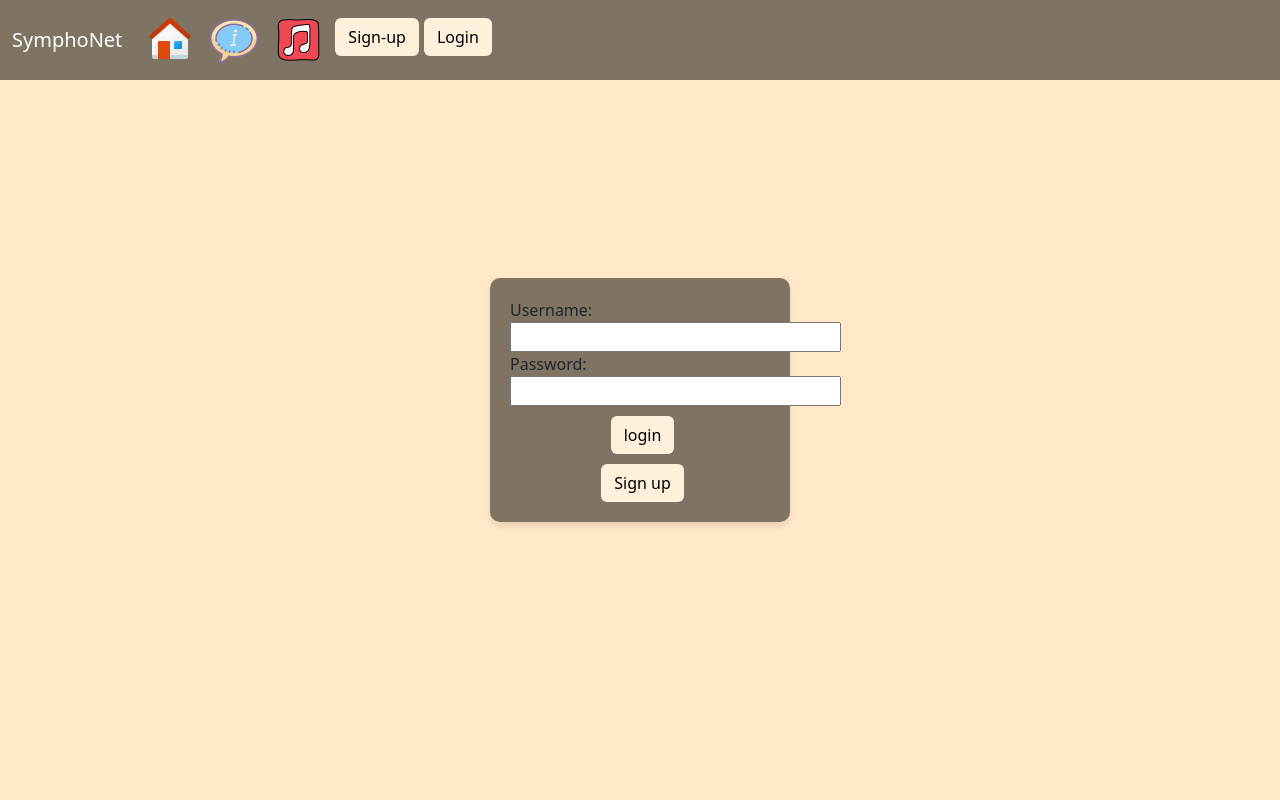
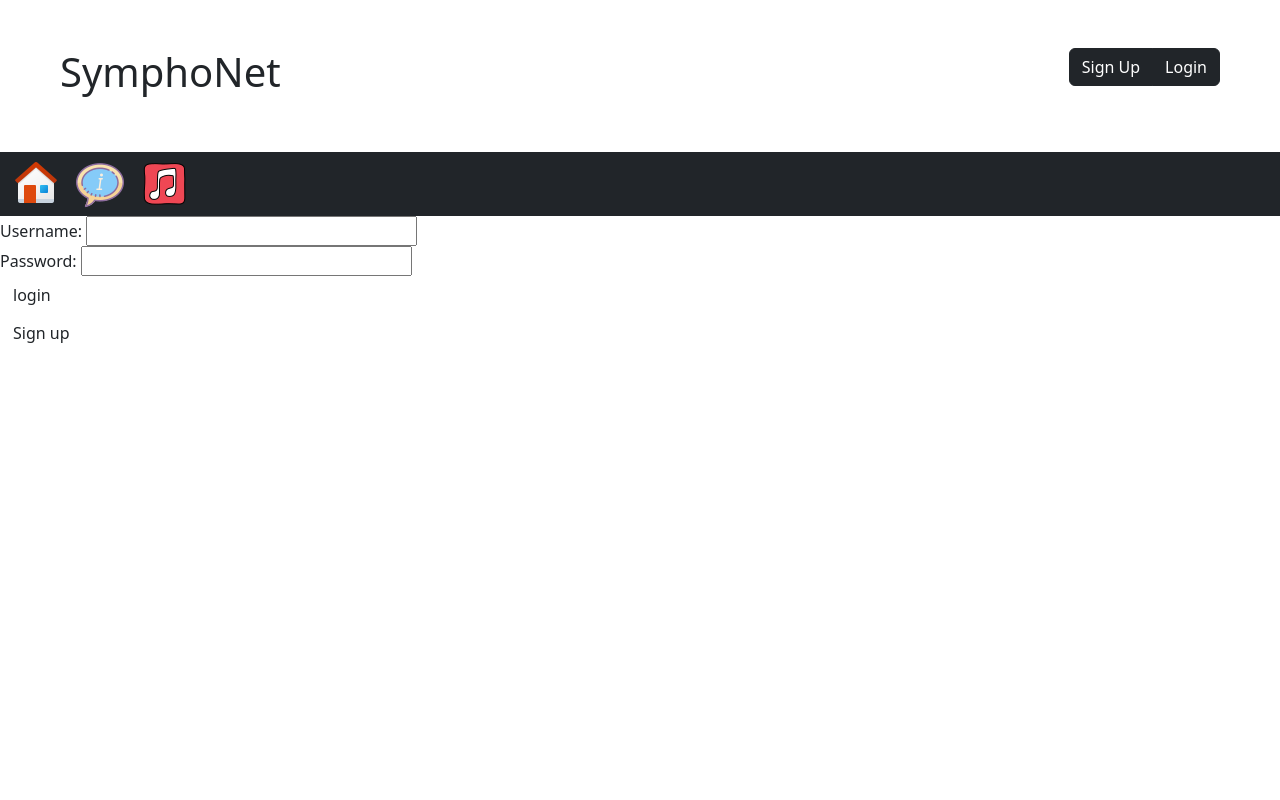
Before and after one commit to joe22123/symphonet, a Django app: page /symphonet/login/ in a window 1280 px wide. Run offline with Django 3.2, Linux system fonts and the light colour scheme.

Commit message:
Setup Bootstrap in base and modified account template

```diff
--- a/symphonet/static/style/base.css
+++ /dev/null
@@ -1,104 +0,0 @@
-/* base.css */
-
-.user-message {
-    text-align: right;
-    margin-right: 10px;
-    font-weight: bold;
-}
-
-.logout {
-    text-align: right;
-    margin-right: 10px;
-}
-
-/* Styles for the home icon image */
-/* .home-icon img {
-    width: 30px;
-    height: 30px;
-}
-
-
-.account-icon img {
-    width: 60px;
-    height: 60px;
-}
-
-.about-icon img {
-    width: 50px;
-    height: 50px;
-}
-
-.song-icon img {
-    width: 60px;
-    height: 60px;
-} */
-
-body {
-    background-color: rgba(255, 224, 178, 0.717);
-    background-size: cover;
-    background-position: center;
-    height: 100vh;
-    margin: 0;
-    display: flex;
-    justify-content: center;
-    align-items: center;
-
-}
-
-.login-container {
-    flex: 1;
-    /* This will make login form take remaining vertical space */
-    display: flex;
-    justify-content: center;
-    align-items: center;
-}
-
-.login-form {
-    background-color: rgba(0, 0, 0, 0.5);
-    /* Add opacity to background */
-    padding: 20px;
-    align-items: center;
-    align-content: center;
-    border-radius: 10px;
-    box-shadow: 0 4px 6px rgba(0, 0, 0, 0.1);
-    width: 300px;
-    /* Set width to prevent stretching */
-}
-
-.form-control {
-    margin-bottom: 15px;
-    /* Increased margin between input fields */
-}
-
-.btn-container {
-    display: flex;
-    justify-content: center;
-    /* Align buttons to the center */
-}
-
-.btn {
-    width: auto;
-    color: #000;
-    background-color: #fff0db;
-    margin-top: 10px;
-    margin-left: 5px;
-    padding: auto;
-    /* Added margin between buttons and input fields */
-    transition: all 0.3s ease;
-    /* Smooth transition */
-}
-
-.btn-link {
-    width: 50%;
-    color: #116bc4;
-    margin-top: 10px;
-    /* Added margin between buttons and input fields */
-    transition: all 0.3s ease;
-    /* Smooth transition */
-}
-
-
-.btn:hover {
-    color: #fff0db;
-    background-color: #000;
-}
--- a/symphonet/templates/symphonet/base.html
+++ b/symphonet/templates/symphonet/base.html
@@ -12,61 +12,60 @@
         Symphonet
         {% endblock %}
     </title>
+    <link rel="stylesheet" href="https://cdn.jsdelivr.net/npm/bootstrap@5.3.3/dist/css/bootstrap.min.css">
+    <script src="https://ajax.googleapis.com/ajax/libs/jquery/3.7.1/jquery.min.js"></script>
+    <script src="https://cdn.jsdelivr.net/npm/bootstrap@5.3.3/dist/js/bootstrap.bundle.min.js"></script>
     <link rel="stylesheet" type="text/css" href="{% static 'style/base.css' %}">
+    {% block style_block %}
+        <!-- Page specific stylesheets enter here -->
+    {% endblock %}
 </head>
 
 <body>
-    <nav class="navbar navbar-expand-lg navbar-light" style="position: fixed; top: 0; width: 100%; background-color: rgba(0, 0, 0,0.5); z-index: 1000; box-shadow: auto;">
     <div class="container-fluid">
-            <a class="navbar-brand" href="{% url 'symphonet:index' %}" style="color: white;">SymphoNet</a>
-            <button class="navbar-toggler" type="button" data-bs-toggle="collapse"
-                data-bs-target="#navbarSupportedContent" aria-controls="navbarSupportedContent" aria-expanded="false"
-                aria-label="Toggle navigation">
-                <span class="navbar-toggler-icon"></span>
-            </button>
-            <div class="collapse navbar-collapse" id="navbarSupportedContent">
-                <ul class="navbar-nav me-auto mb-2 mb-lg-0">
+        <div class="p-5 row">
+            <div class="col-sm-4"><h1>SymphoNet</h1></div>
+            {% if user.is_authenticated %}
+                <div class="col-sm-8">
+                    <div class="float-end">
+                    <h2>Welcome {{ user.username }}</h2>
+                    <a href="{% url 'symphonet:logout' %}" class="btn btn-dark pull-right" role="button">Logout</a>
+                    </div>
+                </div>
+            {% else %}
+                <div class="col-sm-8">
+                    <div class="btn-group float-end">
+                    <a href="{% url 'symphonet:sign_up' %}" class="btn btn-dark" role="button">Sign Up</a>
+                    <a href="{% url 'symphonet:user_login' %}" class="btn btn-dark" role="button">Login</a>
+                    </div>
+                </div>
+            {% endif %}
+        </div>
+    </div>
+
+    <nav class="navbar navbar-expand-sm navbar-expand-md navbar-expand-lg bg-dark">
+        <div class="container-fluid">
+          <ul class="navbar-nav">
             <li class="nav-item">
-                        <a class="nav-link home-icon" href="{% url 'symphonet:index' %}"><img
-                                src="{% static 'images/home-icon.png' %}" alt="home icon" /></a>
+                <a class="navbar-brand" href="{% url 'symphonet:index' %}"><img src="{% static 'images/home-icon.png' %}" alt="home icon" /></a>
             </li>
             <li class="nav-item">
-                        <a class="nav-link about-icon" href="{% url 'symphonet:about_us' %}"> <img
-                                src="{% static 'images/about-icon.png' %}" alt="about icon" /></a>
+                <a class="navbar-brand" href="{% url 'symphonet:about_us' %}"><img src="{% static 'images/about-icon.png' %}" alt="about icon" /></a>
             </li>
             <li class="nav-item">
-                        <a class="nav-link song-icon" href="{% url 'symphonet:songs' %}"><img
-                                src="{% static 'images/music-icon.png' %}" alt="song icon" /></a>
+                <a class="navbar-brand" href="{% url 'symphonet:songs' %}"><img src="{% static 'images/music-icon.png' %}" alt="song icon" /></a>
             </li>
             {% if user.is_authenticated %}
             <li class="nav-item">
-                        <p class="user-message account-icon"><img src="{% static 'images/profile-icon.png' %}"
-                                alt="account icon" />Welcome {{ user.username }}</p>
-                    </li>
-                    {% else %}
-                    <li class="nav-item">
-                        <a href="{% url 'symphonet:sign_up' %}" class="btn">Sign-up</a>
+                <a class="navbar-brand" href="{% url 'symphonet:account' %}"><img src="{% static 'images/profile-icon.png' %}" alt="account icon" /></a>
             </li>
             {% endif %}
-                    {% if user.is_authenticated %}
-                    <li class="nav-item">
-                        <a href="{% url 'symphonet:logout' %}" class="btn">Logout</a>
-                    </li>
-                    {% else %}
-                    <li class="nav-item">
-                        <a href="{% url 'symphonet:user_login' %}" class="btn">Login</a>
-                    </li>
-                    {% endif %}
-
           </ul>
         </div>
-        </div>
     </nav>
+    {% block body_block %}
 
-    <div>
-        {% block body_block %}
     {% endblock %}
-    </div>
 </body>
 
 </html>
--- a/symphonet/templates/symphonet/login.html
+++ b/symphonet/templates/symphonet/login.html
@@ -4,13 +4,12 @@
 <html lang="en">
 
 {% block title_block %}
-<meta charset="UTF-8">
-<meta name="viewport" content="width=device-width, initial-scale=1.0">
-<title>Login</title>
-<link href="https://cdn.jsdelivr.net/npm/bootstrap@5.3.3/dist/css/bootstrap.min.css" rel="stylesheet"
-    integrity="sha384-QWTKZyjpPEjISv5WaRU9OFeRpok6YctnYmDr5pNlyT2bRjXh0JMhjY6hW+ALEwIH" crossorigin="anonymous">
+Login
 {% endblock %}
 
+{% block style_block %}
+
+{% endblock %}
 
 {% block body_block %}
 <div class="login-container">
```
Also changed, not shown: symphonet/templates/symphonet/account.html (+8 -6 lines), symphonet/templates/symphonet/sign_up.html (+3 -57 lines). Lines whose indentation alone changed are shown as unchanged.
